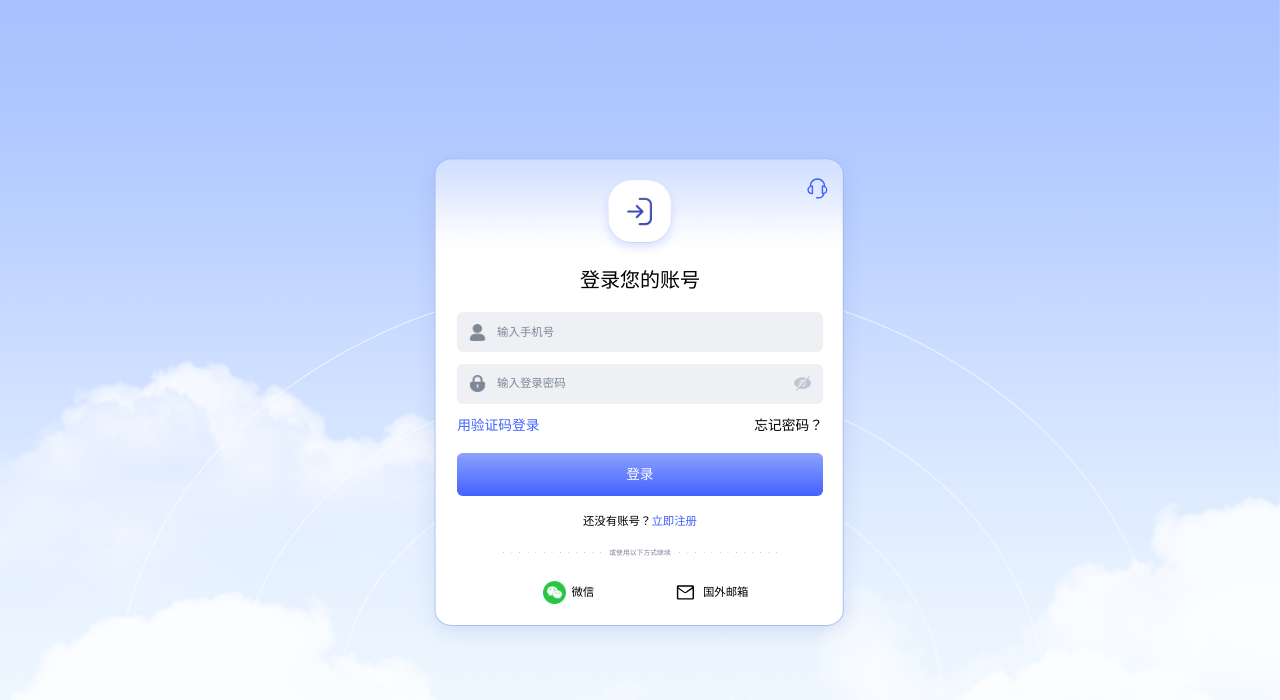
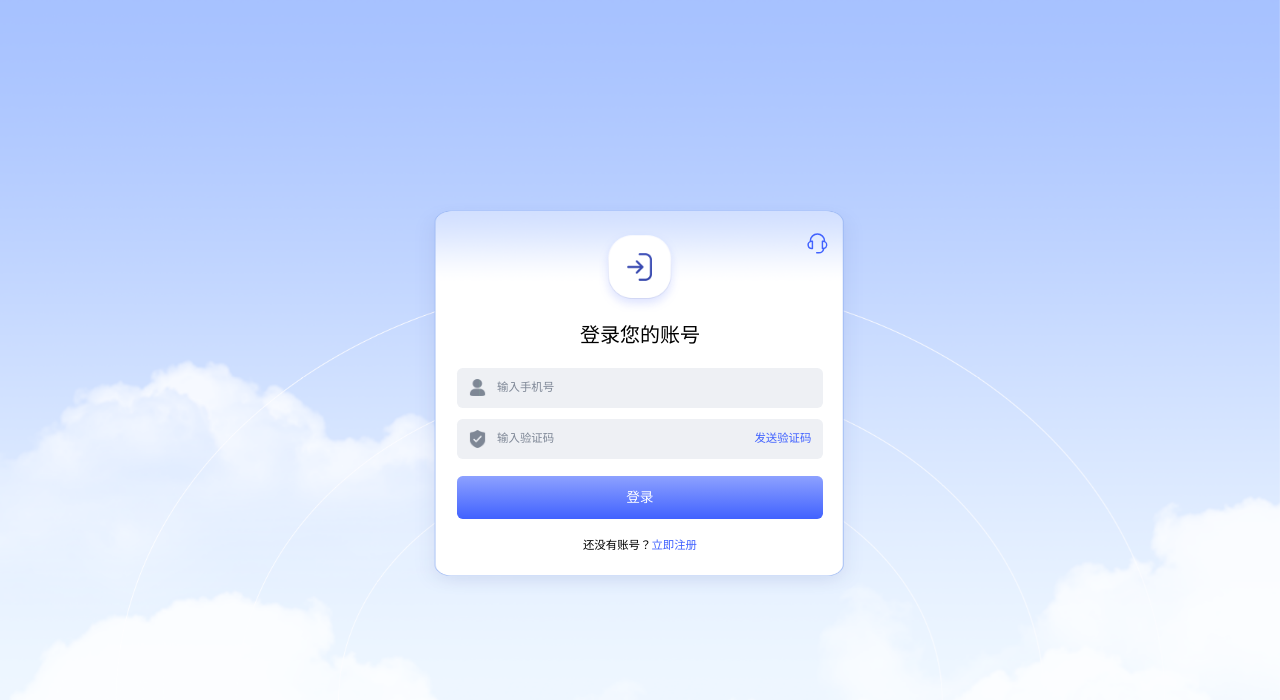
Before and after one commit to yfints/vue-ele-wa, a Vue app: page /login/index in a window 1280 px wide. Shown: the top 700 px of the page. Built offline with nearby package versions, Linux system fonts and the light colour scheme.

Commit message:
feat(components): 只短信登录

```diff
--- a/src/pages/LoginPage.vue
+++ b/src/pages/LoginPage.vue
@@ -94,12 +94,12 @@
         {{ errors.sms }}
       </p>
 
-      <div v-if="mode === 'password' || mode === 'code'" class="flex jb size18 mt20">
+<!--      <div v-if="mode === 'password' || mode === 'code'" class="flex jb size18 mt20">
         <div class="mainColor hand" @click="mode = mode === 'password' ? 'code' : 'password'">
           {{ mode === 'password' ? "用验证码登录" : "用密码登录" }}
         </div>
         <div class="hand forget" @click="mode = 'forgot'">忘记密码？</div>
-      </div>
+      </div>-->
       <div v-else-if="mode === 'forgot'" class="flex jb size18 mt20">
         <div class="mainColor hand" @click="mode = 'password'">返回登录</div>
         <div />
@@ -129,7 +129,7 @@
         </div>
         <p v-if="errors.agreed" class="fieldError">{{ errors.agreed }}</p>
       </template>
-      <template v-else>
+<!--      <template v-else>
         <div class="flex jc ac mt30">
           <img :src="icons.line" class="pic6" alt="" />
           <div class="size12 txt">或使用以下方式继续</div>
@@ -152,7 +152,7 @@
             <div class="size-20">国外邮箱</div>
           </div>
         </div>
-      </template>
+      </template>-->
     </div>
   </div>
 </template>
@@ -176,7 +176,7 @@ import {
 
 const router = useRouter();
 const route = useRoute();
-const mode = ref<"password" | "code" | "register" | "forgot" | "email">("password");
+const mode = ref<"password" | "code" | "register" | "forgot" | "email">("code");
 const phone = ref("");
 const email = ref("");
 const password = ref("");
```
